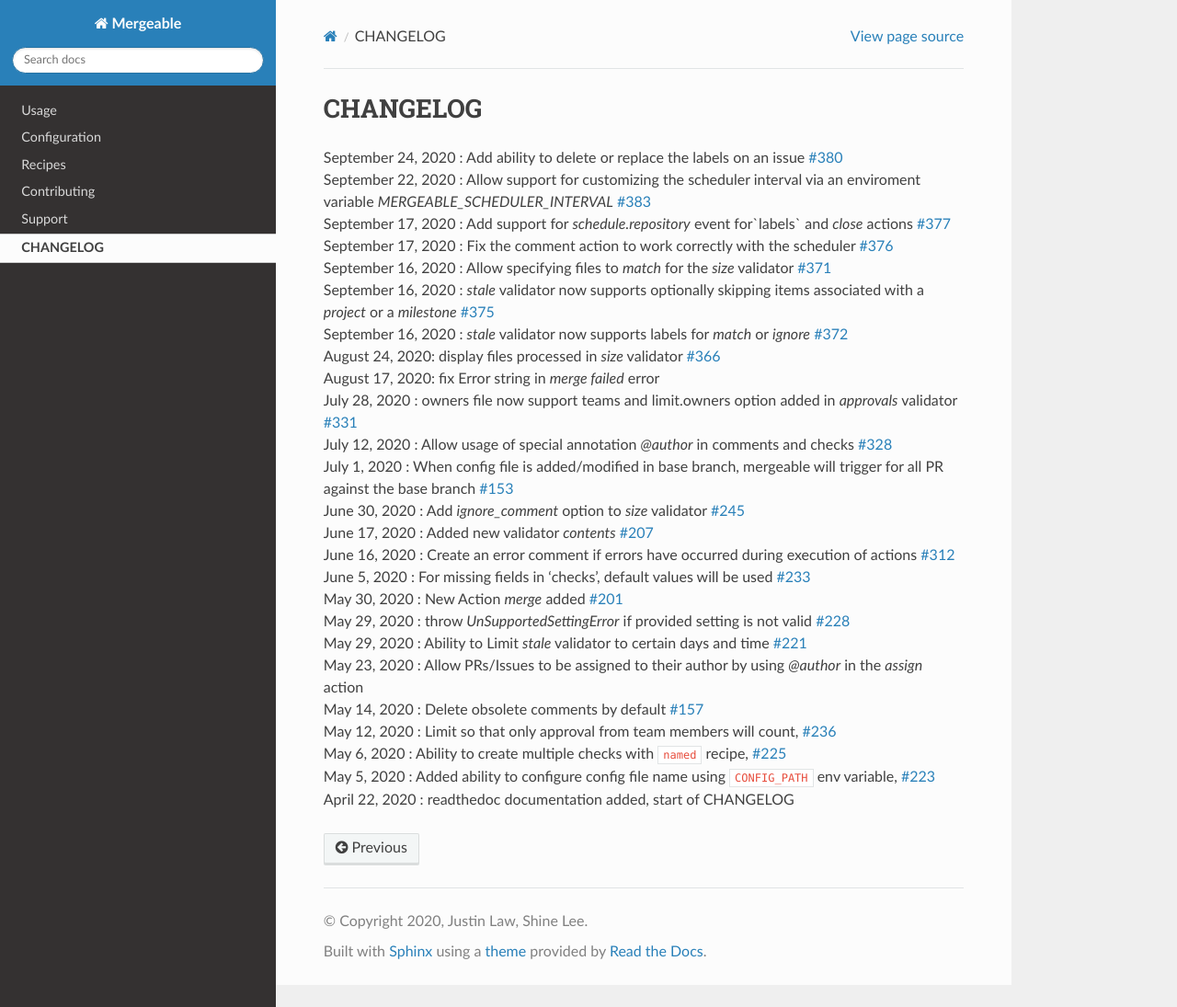
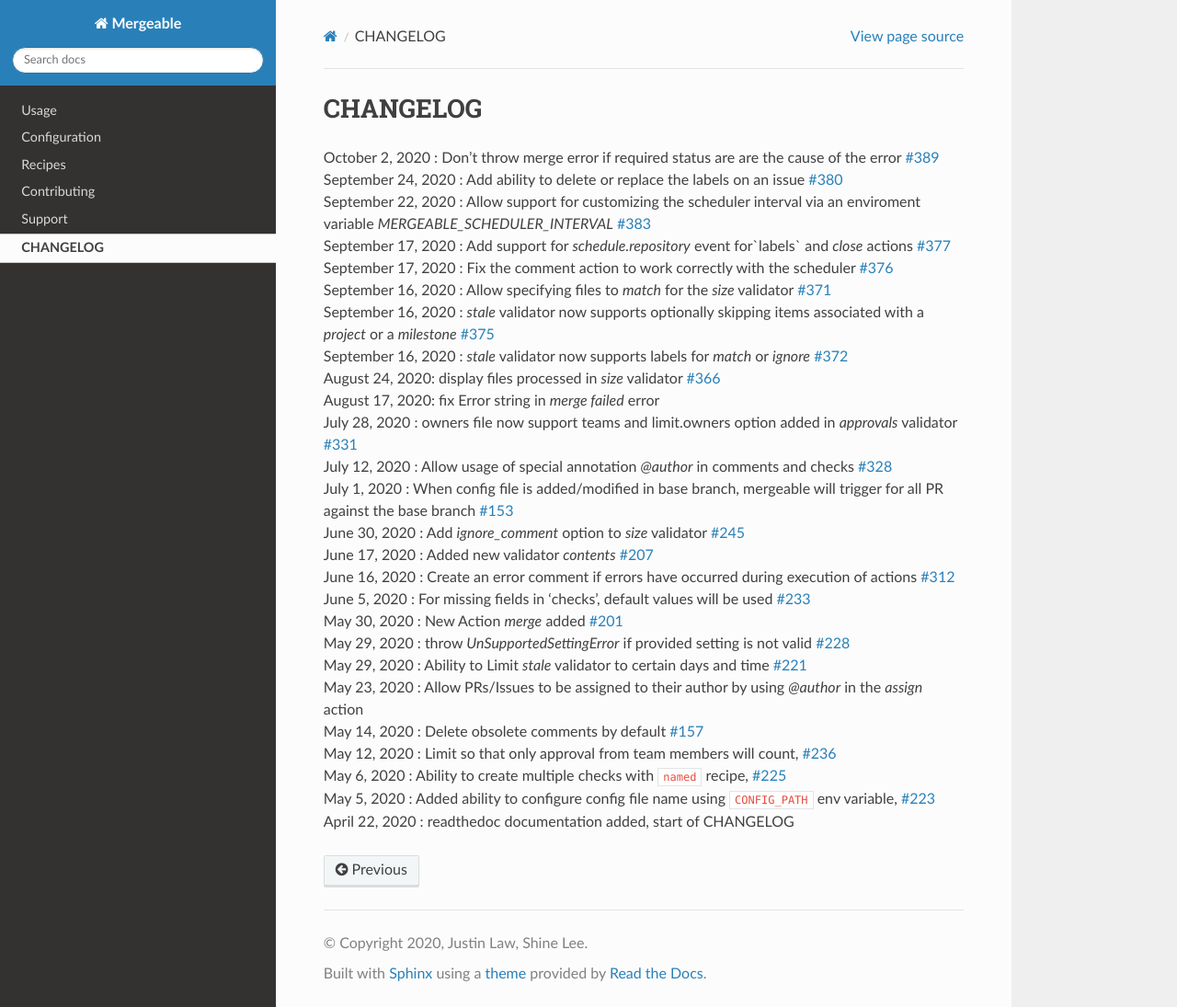
Before and after one commit to mergeability/mergeable, a Sphinx documentation site: the page built from docs/changelog.rst, in a window 1280 px wide and 1095 px high. Shown: the whole window at 92% size. Built offline with Sphinx 7.4.7 and the Read the Docs theme 2.0.0, drawn with Linux system fonts in a browser that asks for light colours.

Commit message:
add changelog entry

```diff
--- a/docs/changelog.rst
+++ b/docs/changelog.rst
@@ -1,6 +1,7 @@
 CHANGELOG
 =====================================
 
+| October 2, 2020 : Don't throw merge error if required status are are the cause of the error `#389 <https://github.com/mergeability/mergeable/issues/389>`_
 | September 24, 2020 : Add ability to delete or replace the labels on an issue `#380 <https://github.com/mergeability/mergeable/issues/380>`_
 | September 22, 2020 : Allow support for customizing the scheduler interval via an enviroment variable `MERGEABLE_SCHEDULER_INTERVAL` `#383 <https://github.com/mergeability/mergeable/issues/383>`_
 | September 17, 2020 : Add support for `schedule.repository` event for`labels` and `close` actions `#377 <https://github.com/mergeability/mergeable/issues/377>`_
```
